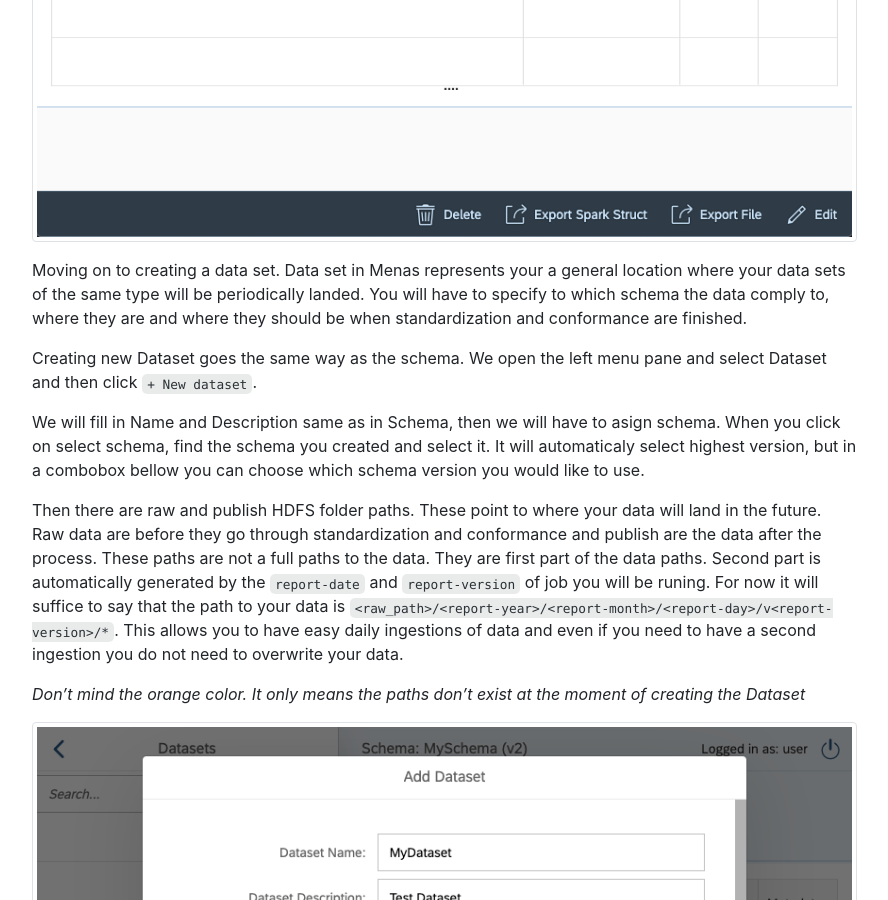
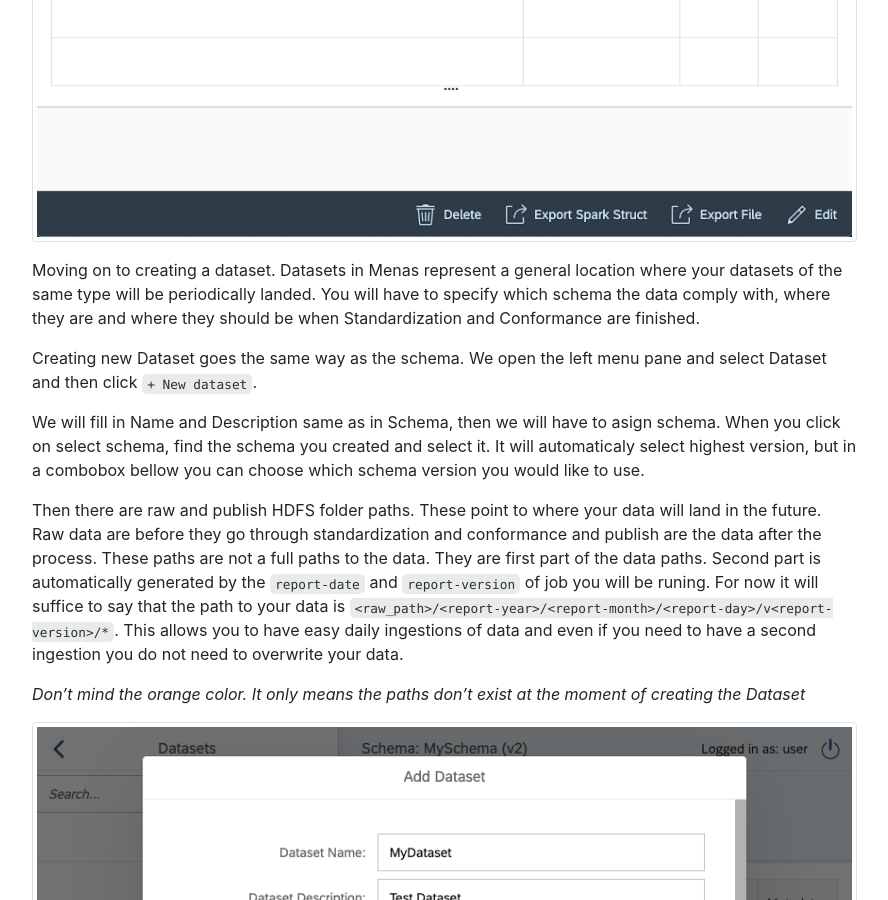
Before and after one commit to AbsaOSS/enceladus, a Jekyll site: the page built from _docs/2.0.0/usage/menas-quick-start.md, in a window 1280 px wide and 900 px high, scrolled down 8014 px. Shown: the whole window, without its empty margins (338-1226 px from the left). Built offline with Jekyll 4.4.1, drawn with Linux system fonts in a browser that asks for light colours; nearby versions of some CDN libraries.

Commit message:
Update _docs/2.0.0/usage/menas-quick-start.md
Co-authored-by: Daniel K <dk1844@gmail.com>

```diff
--- a/_docs/2.0.0/usage/menas-quick-start.md
+++ b/_docs/2.0.0/usage/menas-quick-start.md
@@ -64,7 +64,7 @@ Click button `Browse...` to select schema file from your local disk. When select
 
 {% include image.html name="usage/menas_schema_view.png" alt="Menas Schema View" %}
 
-Moving on to creating a data set. Data set in Menas represents your a general location where your data sets of the same type will be periodically landed. You will have to specify to which schema the data comply to, where they are and where they should be when standardization and conformance are finished.
+Moving on to creating a dataset. Datasets in Menas represent a general location where your datasets of the same type will be periodically landed. You will have to specify which schema the data comply with, where they are and where they should be when Standardization and Conformance are finished.
 
 Creating new Dataset goes the same way as the schema. We open the left menu pane and select Dataset and then click `+ New dataset`.
 
```
